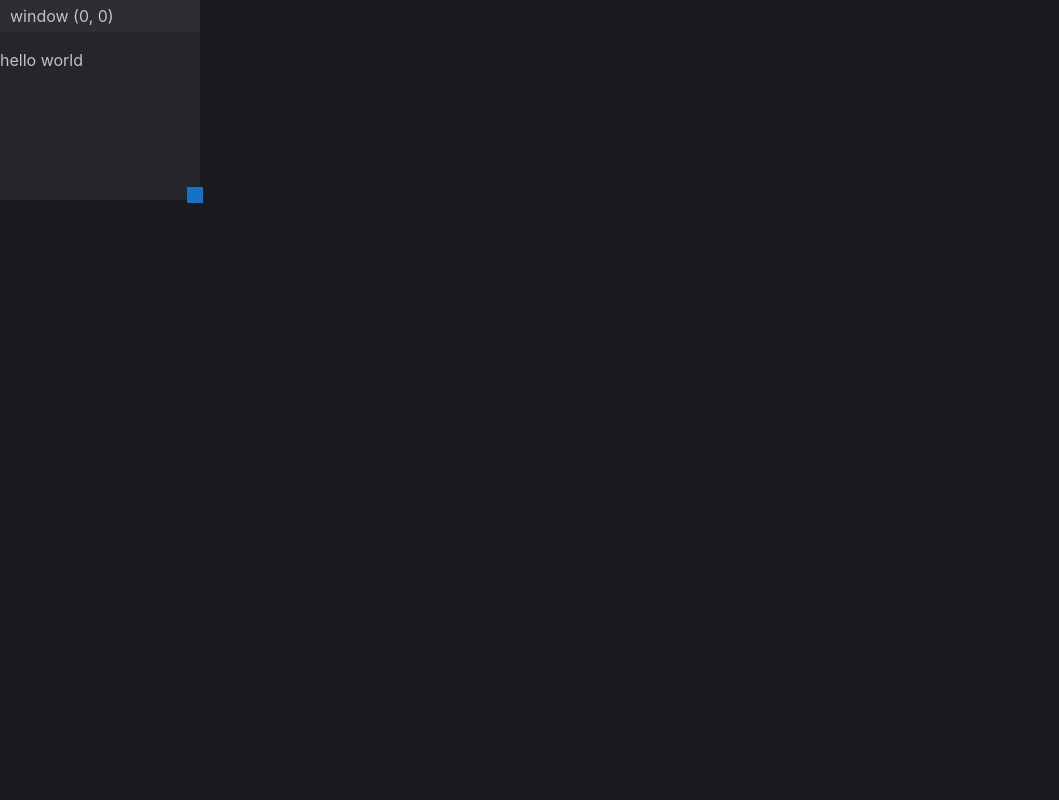
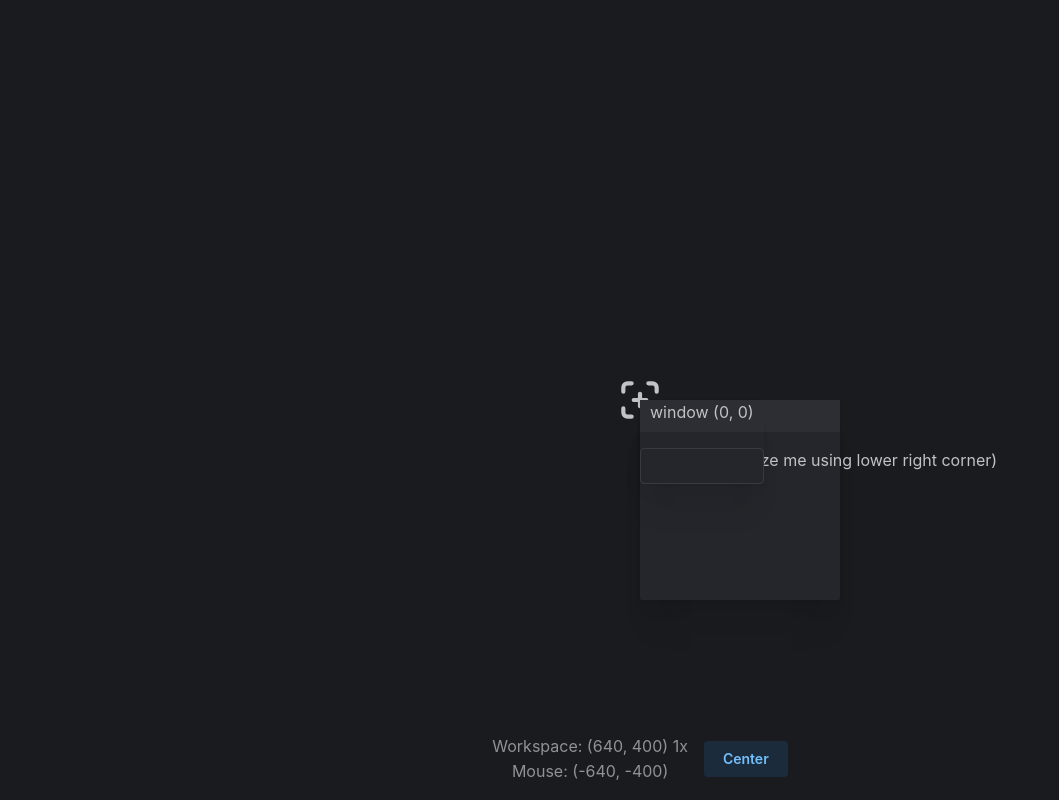
Before and after one commit to kai1294/alphamath, a React (Vite) app: page / in a window 1280 px wide. Shown: the whole page, without its empty margins (0-1059 px from the left). Built offline with nearby package versions, Linux system fonts and the light colour scheme; what mantine-contextmenu would draw is missing.

Commit message:
windowing :3

```diff
--- a/index.html
+++ b/index.html
@@ -3,7 +3,7 @@
   <head>
     <meta charset="utf-8" />
     <link rel="icon" href="favicon.ico" />
-    <meta name="viewport" content="width=device-width, initial-scale=1" />
+    <meta name="viewport" content="width=device-width, initial-scale=1, user-scalable=no" />
     <meta name="theme-color" content="#000000" />
     <meta
       name="description"
--- a/package.json
+++ b/package.json
@@ -4,6 +4,7 @@
   "description": "math (real)",
   "main": "index.js",
   "homepage": "https://thealan404.github.io/alphamath",
+  "type": "module",
   "scripts": {
     "dev": "vite",
     "build": "vite build",
--- a/src/App.tsx
+++ b/src/App.tsx
@@ -3,19 +3,31 @@ import { TransformProvider } from "./workspace/Transform";
 import { WorkspaceView } from "./workspace/WorkspaceView";
 import { Panel } from "./workspace/Panel";
 import { MainOverlay } from "./components/overlay/MainOverlay";
+import { GlobalTransformProvider } from "./workspace/GlobalTransform";
+import { Textarea, TextInput } from "@mantine/core";
 
 const App = () => {
     return (
+        <GlobalTransformProvider>
             <WorkspaceView>
-            <TransformProvider initial={{ x: 0, y: 0 }}>
-                <IconCrosshair />
+                <TransformProvider initial={{ x: -25, y: -25 }}>
+                    <IconCrosshair size={50} />
                 </TransformProvider>
 
                 <Panel>
                     hello world
+
+                    (resize me using lower right corner)
+                </Panel>
+
+                <Panel autoSize>
+                    <Textarea autosize />
                 </Panel>
 
             </WorkspaceView>
+
+            <MainOverlay />
+        </GlobalTransformProvider>
     );
 }
 
--- a/src/components/overlay/MainOverlay.tsx
+++ b/src/components/overlay/MainOverlay.tsx
@@ -1,13 +1,35 @@
 import { useContext } from "react"
 import { GlobalTransform } from "../../workspace/GlobalTransform"
-import { Box } from "@mantine/core";
+import { Box, Button, Group, Text } from "@mantine/core";
+import { useMouse } from "@mantine/hooks";
 
 export const MainOverlay = () => {
-    const { x, y, scale } = useContext(GlobalTransform);
+    const { position, scale, setPosition } = useContext(GlobalTransform);
+    const mouse = useMouse();
+
+    const mousePosition = {
+        x: Math.round((mouse.x - position.x) / scale),
+        y: Math.round((mouse.y - position.y) / scale),
+    };
 
     return (
-        <Box style={{ position: "fixed", top: 0, left: 0 }}>
-            meow
+        <Box style={{ position: "fixed", top: 0, left: 0, pointerEvents: "none" }}>
+            <Box w="100%" style={{ position: "fixed", bottom: 0 }}>
+                <Group justify="center" pb="md">
+                    <Text c="dimmed" ta="center">
+                        Workspace: ({position.x}, {position.y}) {scale}x
+                        <br />
+                        Mouse: ({mousePosition.x}, {mousePosition.y})
+                    </Text>
+                    <Button
+                        style={{ pointerEvents: "all" }}
+                        variant="light"
+                        onClick={() => setPosition({ x: window.innerWidth/2, y: window.innerHeight/2 })}
+                    >
+                        Center
+                    </Button>
+                </Group>
+            </Box>
         </Box>
     )
 }
--- a/src/style.css
+++ b/src/style.css
@@ -8,3 +8,7 @@
       conic-gradient(from 90deg at 1px 1px,var(--_g))
        0 0/calc(var(--s)/5) calc(var(--s)/5);
 }
+
+body {
+  overflow: hidden;
+}
--- a/src/workspace/GlobalTransform.tsx
+++ b/src/workspace/GlobalTransform.tsx
@@ -1,23 +1,49 @@
 import React, { PropsWithChildren, useState } from "react";
+import { Position, WithSetters } from "./types";
+import { useHotkeys } from "@mantine/hooks";
 
 export interface IGlobalTransform {
-    x: number;
-    y: number;
+    position: Position;
     scale: number;
 }
 
-export const GlobalTransform = React.createContext<IGlobalTransform>({
-    x: 0,
-    y: 0,
-    scale: 0,
+export interface IGlobalTransformUtils {
+    center: () => void;
+}
+
+export const GlobalTransform = React.createContext<WithSetters<IGlobalTransform> & IGlobalTransformUtils>({
+    position: { x: 0, y: 0 },
+    scale: 1,
+    setPosition: () => {},
+    setScale: () => {},
+    center: () => {},
 });
 
 export const GlobalTransformProvider = ({ children }: PropsWithChildren) => {
     const [scale, setScale] = useState(1);
-    const [position, setPosition] = useState({ x: 0, y: 0 });
+    const [position, setPosition] = useState({ x: window.innerWidth/2, y: window.innerHeight/2 });
+
+    const move = ({ x = 0, y = 0 }: Partial<Position>) => {
+        setPosition((a) => ({ x: a.x + x, y: a.y + y }));
+    };
+
+    let s = 10;
+    useHotkeys([
+        ["w", () => move({ y: s })],
+        ["s", () => move({ y: -s })],
+        ["a", () => move({ x: s })],
+        ["d", () => move({ x: -s })],
+    ]);
 
     return (
-        <GlobalTransform.Provider value={{ scale, ...position }}>
+        <GlobalTransform.Provider value={{
+            scale,
+            setScale,
+            position,
+            setPosition,
+
+            center: () => setPosition({ x: window.innerWidth/2, y: window.innerHeight/2 }),
+        }}>
             {children}
         </GlobalTransform.Provider>
     )
--- a/src/workspace/Panel.tsx
+++ b/src/workspace/Panel.tsx
@@ -1,12 +1,18 @@
-import { Box, Group, Stack, Text } from "@mantine/core";
-import { PropsWithChildren, useContext, useState } from "react";
+import { Box, Group, Paper, Stack, Text } from "@mantine/core";
+import React, { PropsWithChildren, useContext, useState } from "react";
 import { useHandle, useRelativeDrag } from "./useHandle";
 import { Transform, TransformProvider } from "./Transform";
+import { GlobalTransform } from "./GlobalTransform";
 
-export const Panel = ({ children }: PropsWithChildren) => {
+export interface GenericPanelProps {
+    title?: React.ReactNode;
+    autoSize?: boolean;
+}
+
+export const Panel = ({ children, ...props }: GenericPanelProps & PropsWithChildren) => {
     return (
         <TransformProvider>
-            <PanelContent>
+            <PanelContent {...props}>
                 {children}
             </PanelContent>
         </TransformProvider>
@@ -15,29 +21,41 @@ export const Panel = ({ children }: PropsWithChildren) => {
 
 export const PanelContent = ({
     children,
-}: PropsWithChildren) => {
-    const { x, y } = useContext(Transform);
+    title,
+    autoSize,
+}: GenericPanelProps & PropsWithChildren) => {
+    const { scale } = useContext(GlobalTransform);
+    const { position } = useContext(Transform);
     const [{ w, h }, setSize] = useState({ w: 200, h: 200 });
 
     const { props: sizerProps } = useRelativeDrag({
         value: { x: w, y: h },
         onChange: ({ x, y }) => setSize({ w: x, h: y }),
+        scale,
     });
 
     const { props } = useHandle();
 
     return (
-        <Box
+        <Paper
             bg="dark.6"
-            w={w}
-            h={h}
-            style={{ cursor: "auto" }}
+            w={autoSize ? "auto" : w}
+            h={autoSize ? "auto" : h}
+            style={{ cursor: "auto", textWrap: "nowrap" }}
+            shadow="xl"
+            radius="xs"
             onMouseDown={(e) => e.stopPropagation()}
         >
             <Stack>
                 <Box {...props} h="2em" bg="dark.5">
                     <Group px="xs" align="center" h="100%" justify="space-between">
-                        <Text>window ({x}, {y})</Text>
+                        <Group>
+                            {title || (
+                                <Text>
+                                    window ({position.x}, {position.y})
+                                </Text>
+                            )}
+                        </Group>
                         <Group>
 
                         </Group>
@@ -48,19 +66,19 @@ export const PanelContent = ({
                 </Box>
             </Stack>
 
+            {!autoSize && (
                 <Box
                     w="1em"
                     h="1em"
-                bg="blue"
                     style={{
                         position: "absolute",
                         bottom: "-0.2em",
                         right: "-0.2em",
+                        cursor: "se-resize"
                     }}
                     {...sizerProps}
-            >
-
-            </Box>
-        </Box>
+                />
+            )}
+        </Paper>
     )
 };
--- a/src/workspace/Transform.tsx
+++ b/src/workspace/Transform.tsx
@@ -1,31 +1,30 @@
 import React, { PropsWithChildren, useState } from "react";
-import { ITransform } from "./types";
+import { ITransform, Position, WithSetters } from "./types";
 
-const Transform = React.createContext<ITransform>({
-    x: 0,
-    y: 0,
-    setX: (x) => x,
-    setY: (x) => x,
+const Transform = React.createContext<WithSetters<ITransform>>({
+    position: { x: 0, y: 0 },
+    setPosition: () => {},
 });
 
 const TransformProvider = ({
     children,
     initial,
 }: {
-    initial?: Partial<ITransform>,
+    initial?: Partial<Position>,
 } & PropsWithChildren) => {
-    let [x, setX] = useState(initial?.x || 0);
-    let [y, setY] = useState(initial?.y || 0);
+    let [position, setPosition] = useState({
+        x: 0,
+        y: 0,
+        ...initial,
+    });
 
     return (
         <Transform.Provider value={{
-            x,
-            y,
-            setX,
-            setY,
+            position,
+            setPosition,
         }}>
             <div style={{
-                transform: `translate(${x}px, ${y}px)`,
+                transform: `translate(${position.x}px, ${position.y}px)`,
                 position: "absolute"
             }}>
                 {children}
--- a/src/workspace/WorkspaceView.tsx
+++ b/src/workspace/WorkspaceView.tsx
@@ -1,55 +1,32 @@
-import { ActionIcon, Box, Button, Stack } from "@mantine/core";
+import { Box } from "@mantine/core";
 import { PropsWithChildren, useContext, useRef, useState } from "react";
-import { Transform, TransformProvider } from "./Transform";
-import { Icon12Hours, IconCrosshair, IconMenu2 } from "@tabler/icons-react";
 import { GlobalTransform } from "./GlobalTransform";
-import { Panel } from "./Panel";
+import { useRelativeDrag } from "./useHandle";
 
 export const WorkspaceView = ({
     children
 }: PropsWithChildren) => {
-    const [scale, setScale] = useState(1);
-    const [position, setPosition] = useState({ x: 0, y: 0 });
+    const { position, setPosition, scale, setScale } = useContext(GlobalTransform);
     const workspaceRef = useRef(null);
-    const [isPanning, setIsPanning] = useState(false);
-    const [startPanPosition, setStartPanPosition] = useState({ x: 0, y: 0 });
-    const [mouseStart, setMouseStart] = useState({ x: 0, y: 0 });
 
     const handleWheel = (e: React.WheelEvent<HTMLDivElement>) => {
         e.preventDefault();
         const delta = e.deltaY;
         const newScale = scale - delta / 500;
-        setScale(Math.max(0.1, newScale)); // Limit the zoom out level
+        const clamped = Math.max(0.1, Math.min(2, newScale));
+        setScale(clamped);
     };
 
-    const handleMouseDown = (e: React.MouseEvent<HTMLDivElement>) => {
-        setIsPanning(true);
-        setMouseStart({ x: e.clientX, y: e.clientY });
-        setStartPanPosition({ ...position });
-    };
-
-    const handleMouseMove = (e: React.MouseEvent<HTMLDivElement>) => {
-        if (!isPanning) return;
-        const dx = e.clientX - mouseStart.x;
-        const dy = e.clientY - mouseStart.y;
-        setPosition({
-            x: startPanPosition.x + dx,
-            y: startPanPosition.y + dy,
+    const { isDragging: isPanning, props } = useRelativeDrag({
+        value: position,
+        onChange: setPosition,
+        scale: 1,
     });
-    };
-
-    const handleMouseUp = () => {
-        setIsPanning(false);
-    };
 
     return (
-        <GlobalTransform.Provider value={{ ...position, scale }}>
         <Box
             onWheel={handleWheel}
-                onMouseDown={handleMouseDown}
-                onMouseMove={handleMouseMove}
-                onMouseUp={handleMouseUp}
-                onMouseLeave={handleMouseUp}
+            {...props}
             w="100vw"
             h="100vh"
             style={{
@@ -70,16 +47,5 @@ export const WorkspaceView = ({
                 {children}
             </Box>
         </Box>
-        </GlobalTransform.Provider>
     )
 }
-
-const PanelTest = () => {
-    const { x, y } = useContext(Transform);
-
-    return (
-        <Box>
-            {x}, {y}
-        </Box>
-    )
-}
--- a/src/workspace/useHandle.tsx
+++ b/src/workspace/useHandle.tsx
@@ -2,62 +2,85 @@ import { useContext, useState } from "react";
 import { GlobalTransform } from "./GlobalTransform";
 import { Transform } from "./Transform";
 import { useHotkeys, useWindowEvent } from "@mantine/hooks";
+import { Position } from "./types";
 
 export const useRelativeDrag = <T,>({
     value,
     onChange,
+    scale,
 }: {
-    value: { x: number, y: number },
-    onChange: ({ x, y }: { x: number, y: number }) => void,
+    value: Position,
+    onChange: (pos: Position) => void,
+    scale: number,
 }) => {
-    const { scale } = useContext(GlobalTransform);
-
     const [isDragging, setIsDragging] = useState(false);
-    const [startDragPosition, setStartDragPosition] = useState({ x: 0, y: 0 });
-    const [mouseStart, setMouseStart] = useState({ x: 0, y: 0 });
+    const [startDragPosition, setStartDragPosition] = useState<Position>({ x: 0, y: 0 });
+    const [start, setStart] = useState<Position>({ x: 0, y: 0 });
 
     useHotkeys([["Escape", () => setIsDragging(false)]]);
 
     useWindowEvent("mousemove", (e) => {
         if (!isDragging) return;
-        const dx = e.clientX - mouseStart.x;
-        const dy = e.clientY - mouseStart.y;
+        onInputMove({ x: e.clientX, y: e.clientY });
+    });
+
+    useWindowEvent("touchmove", (e) => {
+        if (!isDragging) return;
+        if (e.touches.length != 1) return;
+        e.preventDefault();
+        let touch = e.touches[0];
+        onInputMove({ x: touch.clientX, y: touch.clientY });
+    });
+
+    const onInputMove = (delta: Position) => {
+        const dx = delta.x - start.x;
+        const dy = delta.y - start.y;
         onChange({
             x: Math.round(startDragPosition.x + (dx / scale)),
             y: Math.round(startDragPosition.y + (dy / scale)),
         });
-    });
-
-    const handleMouseDown = (e: React.MouseEvent<T>) => {
-        e.stopPropagation();
-        e.preventDefault();
-        setIsDragging(true);
-        setMouseStart({ x: e.clientX, y: e.clientY });
-        setStartDragPosition(value);
-    };
-
-    const handleMouseUp = () => {
-        setIsDragging(false);
     };
 
     return {
+        isDragging,
         props: {
-            onMouseDown: handleMouseDown,
-            onMouseUp: handleMouseUp,
+            onMouseDown: (e: React.MouseEvent<HTMLElement>) => {
+                e.stopPropagation();
+                e.preventDefault();
+                (document.activeElement as HTMLElement)?.blur();
+                setIsDragging(true);
+                setStart({ x: e.clientX, y: e.clientY });
+                setStartDragPosition(value);
+            },
+
+            onMouseUp: () => {
+                setIsDragging(false);
+            },
+
+            onTouchStart: (e: React.TouchEvent<HTMLElement>) => {
+                if (e.touches.length != 1) return;
+                e.stopPropagation();
+                setIsDragging(true);
+                setStartDragPosition(value);
+                let touch = e.touches[0];
+                setStart({ x: touch.clientX, y: touch.clientY });
+            },
+
+            onTouchEnd: (e: React.TouchEvent<HTMLElement>) => {
+                setIsDragging(false);
+            },
         },
-        isDragging,
     };
 };
 
-export const useHandle = <T,>() => {
-    const { setX, setY, x, y } = useContext(Transform);
+export const useHandle = () => {
+    const { scale } = useContext(GlobalTransform);
+    const { position, setPosition } = useContext(Transform);
 
     const { props, isDragging } = useRelativeDrag({
-        value: { x, y },
-        onChange: ({ x, y }) => {
-            setX(x);
-            setY(y);
-        },
+        value: position,
+        onChange: setPosition,
+        scale,
     });
 
     return {
```
Also changed, not shown: src/workspace/types.ts (+16 -7 lines), 1 other file (tests, documents, lock files or other folders). Lines whose indentation alone changed are shown as unchanged.
